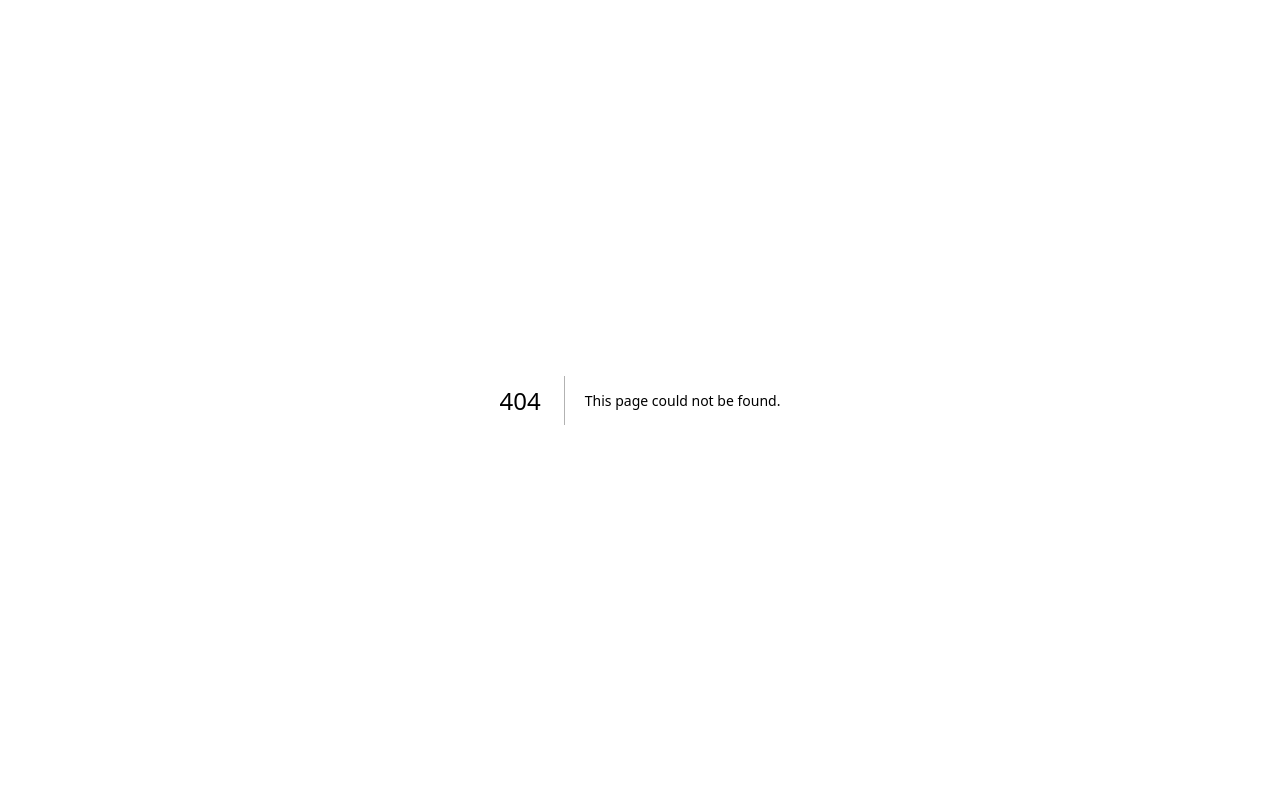
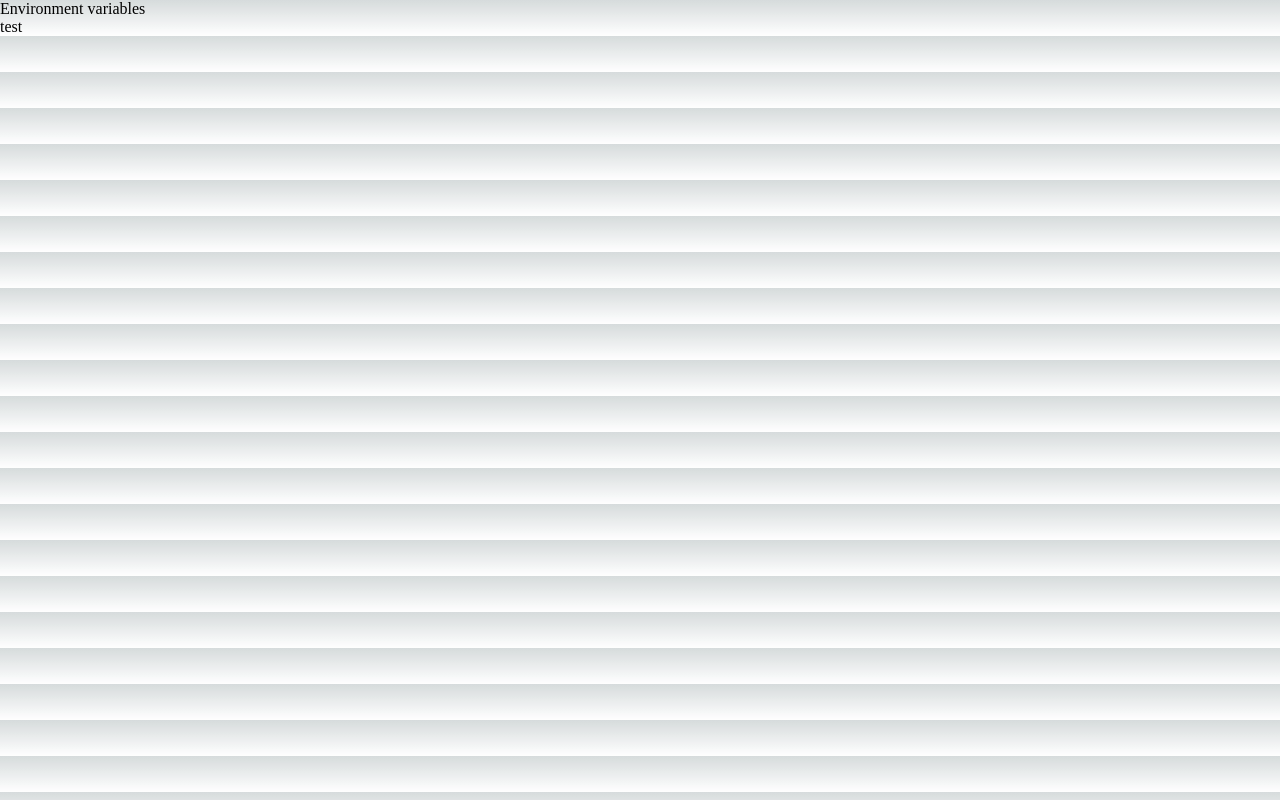
Before and after one commit to ks6088ts-labs/sandbox-nextjs, a Next.js app: page /envSample in a window 1280 px wide. Before the commit this address had no page. Built offline with nearby package versions, Linux system fonts and the light colour scheme.

Commit message:
use a sample for using environment variable

```diff
--- /dev/null
+++ b/src/pages/envSample.tsx
@@ -0,0 +1,28 @@
+import { GetStaticProps, NextPage } from "next";
+import Head from "next/head";
+
+const envSample: NextPage = (props) => {
+  console.log(`process.env.TEST`, process.env.TEST);
+  console.log(`process.env.NEXT_PUBLIC_TEST`, process.env.NEXT_PUBLIC_TEST);
+  return (
+    <div>
+      <Head>
+        <title>Incremental Static Regeneration</title>
+        <link rel="icon" href="/favicon.ico" />
+      </Head>
+      <main>
+        <p>Environment variables</p>
+        <p>{process.env.NEXT_PUBLIC_TEST}</p>
+        {/* <p>{process.env.TEST}</p> */}
+      </main>
+    </div>
+  );
+};
+
+export const getStaticProps: GetStaticProps = async (context) => {
+  return {
+    props: {},
+  };
+};
+
+export default envSample;
```
Also changed, not shown: 1 other file (tests, documents, lock files or other folders).
